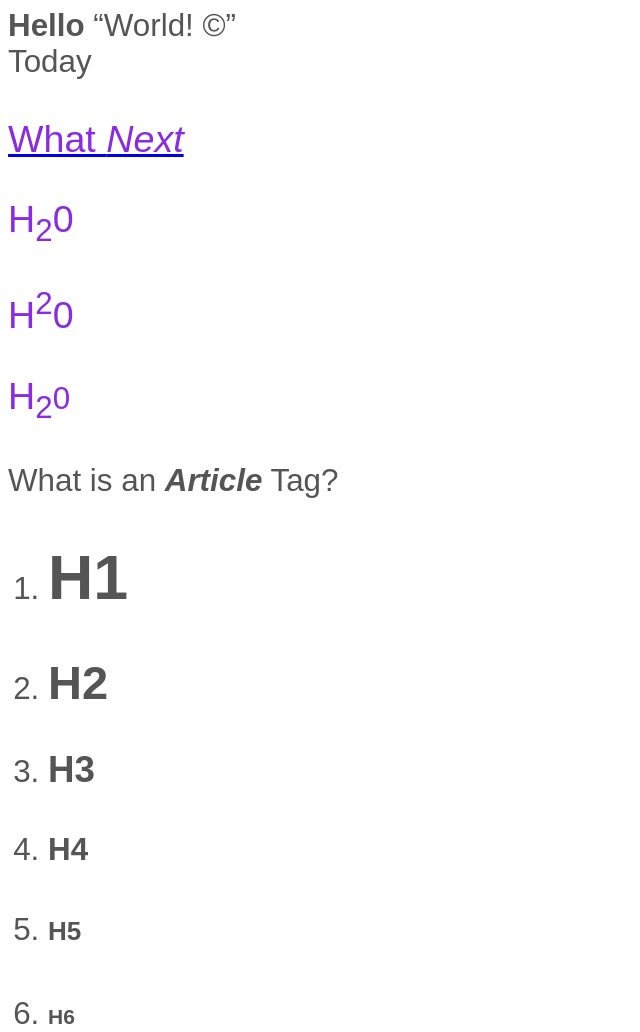
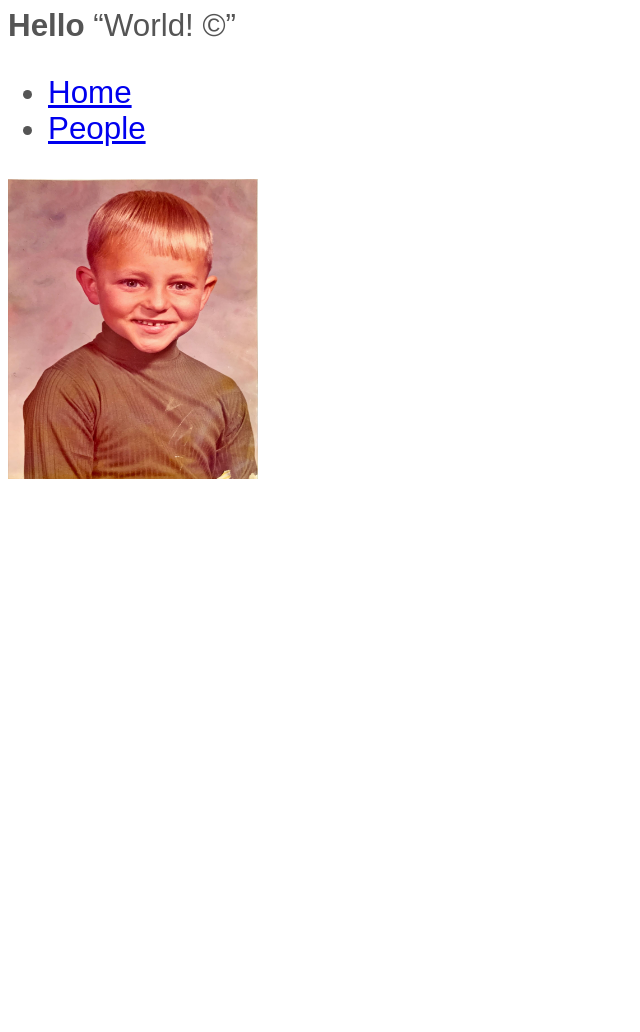
Before and after one commit to GdePass22/WebDev, a plain HTML site: page HTML, CSS, JS/index.html in a window 1280 px wide. Shown: the top 1032 px of the page, without its empty margins (0-640 px from the left). After the commit the page ends 808 px from the top, so only its background shows below. Drawn offline with Linux system fonts and the light colour scheme.

Commit message:
more changes

```diff
--- a/HTML, CSS, JS/index.html
+++ b/HTML, CSS, JS/index.html
@@ -1,5 +1,5 @@
 <!DOCTYPE html>
-<html>
+<html lang="en" dir="ltr">
 
 <head>
     <meta charset="UTF-8">
@@ -10,8 +10,17 @@
 <body>
     <!--Comment-->
     <strong>Hello</strong> <q>World! &copy;</q><br>
-    <time datetime="2025-05-08">Today</time>
+    <!--<time datetime="2025-05-08">Today</time>-->
 
+ <nav role="navigation" aria-label="main menu">
+    <ul>
+        <li><a href="/">Home</a></li>
+        <li><a href="/people">People</a></li>
+    </ul>
+ </nav>
+ <img src="me.jpg" alt="Good Looking Dude" height="300" width="250">
+
+    <!--
     <a href="https://google.com"><p>What <em>Next</em></p></a>
 
     <p>H<sub>2</sub>0</p>
@@ -36,5 +45,7 @@
         <div class="step"><p>and if you didn't notice...</p></div>
         <div class="step"><p>the old ones can disappear</p></div>
     </section>
+-->
+
 </body>
 </html>
--- /dev/null
+++ b/HTML, CSS, JS/tables.html
@@ -0,0 +1,13 @@
+<!DOCTYPE html>
+<html lang="en">
+<head>
+    <meta charset="UTF-8">
+    <link rel="stylesheet" href="gordo.css">
+    <title>LinkedIn Learning HTML/CSS/JS - Tables</title>
+</head>
+
+<body>
+Hi
+</body>
+
+</html>
```
Also changed, not shown: HTML, CSS, JS/me.jpg (added).
